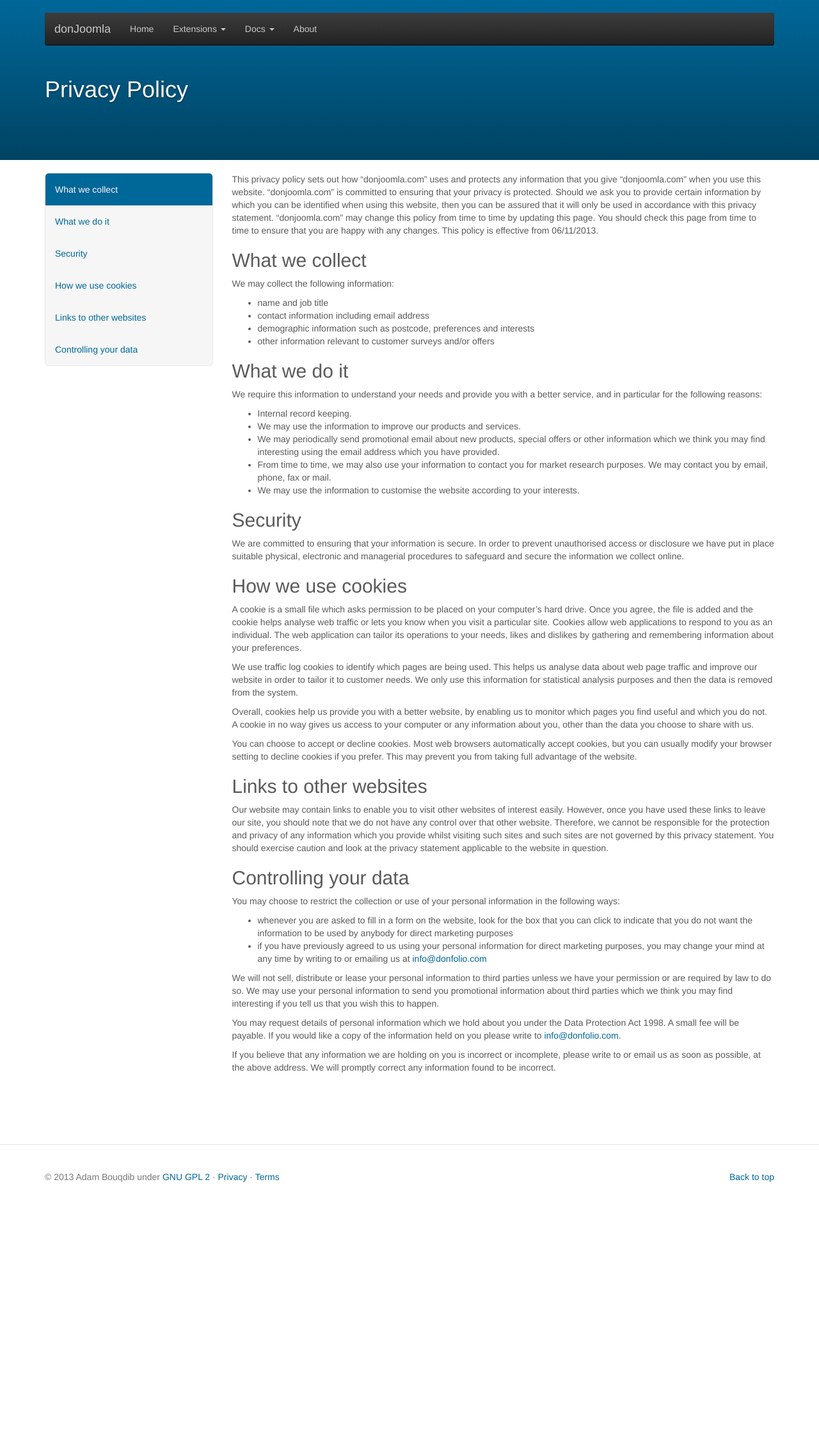
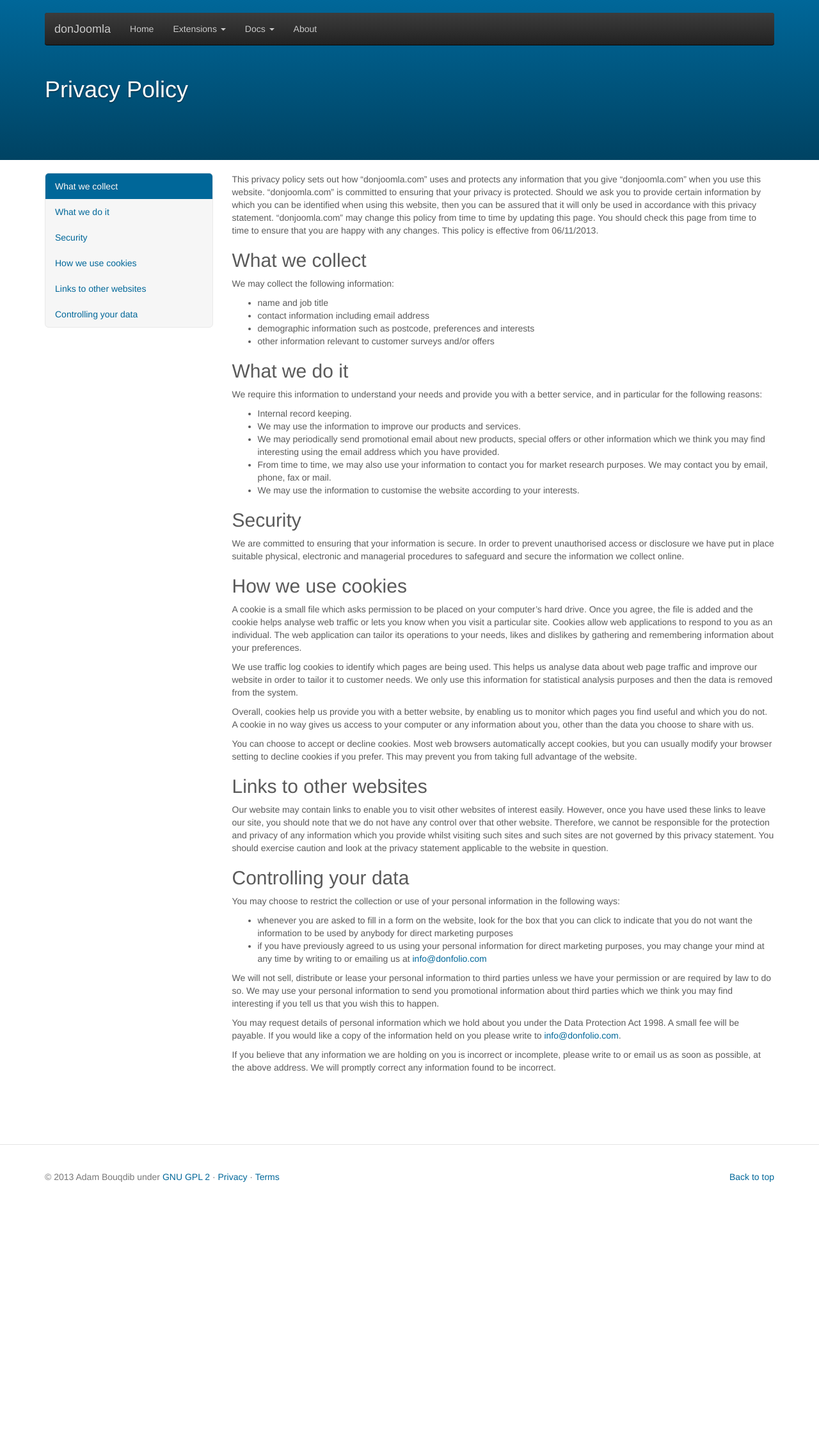
Before and after one commit to donJoomla/donjoomla.github.io, a Jekyll site: the page built from privacy.md, in a window 1280 px wide. Shown: the whole page at 64% size. Built offline with Jekyll 4.4.1, drawn with Linux system fonts in a browser that asks for light colours; nearby versions of some CDN libraries.

Commit message:
updated css

```diff
--- a/css/style.css
+++ b/css/style.css
@@ -10,8 +10,6 @@ a {
 }
 /* CUSTOMIZE THE NAVBAR
 -------------------------------------------------- */
-
-/* Special class on .container surrounding .navbar, used for positioning it into place. */
 .navbar-wrapper {
   position: absolute;
   top: 0;
@@ -19,7 +17,6 @@ a {
   right: 0;
   z-index: 20;
 }
-
 /* Flip around the padding for proper display in narrow viewports */
 .navbar-wrapper .container {
   padding-left: 0;
@@ -148,13 +145,16 @@ footer {
 	text-align: center;
 	border-top: 1px solid #e5e5e5;
 }
+#base {
+	margin:1px 0 -1px;
+	height:1px;
+	width:100%;
+}
 
 /*
  * jquery.tocify.css 1.9.0
  * Author: @gregfranko
  */
-
-/* The Table of Contents container element */
 .tocify {
     max-height: 90%;
     overflow: auto;
@@ -164,49 +164,21 @@ footer {
     border-radius: 6px;
 	background:#f6f6f6;
 }
-
-
-/* The Table of Contents is composed of multiple nested unordered lists.  These styles remove the default styling of an unordered list because it is ugly. */
-.tocify ul, .tocify li {
-    list-style: none;
-    margin: 0;
-    padding: 0;
-    border: none;
-    line-height: 30px;
-}
-
-/* Top level header elements */
 .tocify-header a {
     padding-left: 15px;
 }
-
-/* Top level subheader elements.  These are the first nested items underneath a header element. */
 .tocify-subheader {
     display: none;
 }
 .tocify-subheader>li>a {
     padding-left: 25px;
 }
-
-/* Makes the font smaller for all subheader elements. */
 .tocify-subheader li {
     font-size: 12px;
 }
-
-/* Further indents second level subheader elements. */
 .tocify-subheader .tocify-subheader>li>a {
     padding-left: 30px;
 }
-
-/* Further indents third level subheader elements. You can continue this pattern if you have more nested elements. */
 .tocify-subheader .tocify-subheader .tocify-subheader a {
     padding-left: 40px;
 }
-#base {
-	margin:1px 0 -1px;
-	height:1px;
-	width:100%;
-}
-#base.buffer {
-	margin-top:201px;
-}
```
